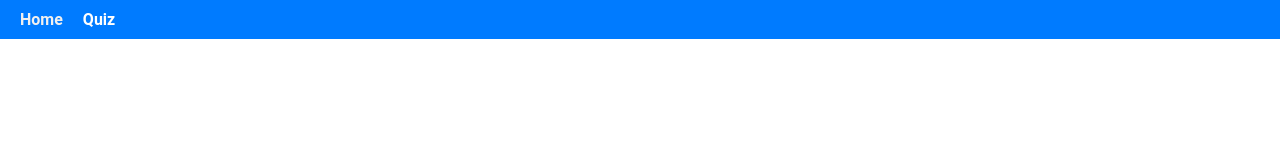
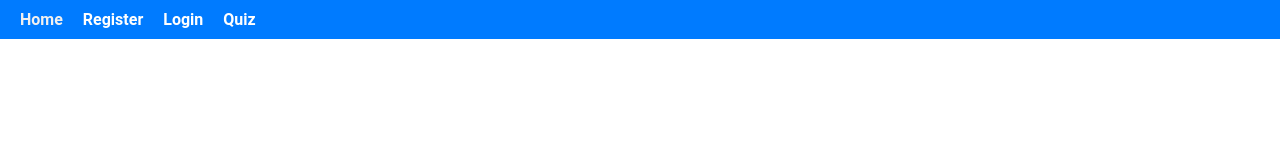
Before and after one commit to PranshDalal/EntrepreneurshipProject, a React (Create React App) app in the folder Client/: page / in a window 1280 px wide. Shown: the top 160 px of the page. Built offline with nearby package versions, Linux system fonts and the light colour scheme.

Commit message:
Added register and login to router

```diff
--- a/Client/src/App.js
+++ b/Client/src/App.js
@@ -4,6 +4,8 @@ import { BrowserRouter as Router, Route, NavLink, Routes } from 'react-router-do
 //Importing all the components
 import Home from './Components/Home/Home';
 import Questions from './Components/Quiz/Questions';
+import Login from './Components/Login/Login';
+import Register from './Components/Register/Register';
 
 
 //Importing CSS file
@@ -22,6 +24,16 @@ function App() {
               </NavLink>
             </li>
             <li>
+              <NavLink to="/register" activeclassname="active">
+                Register
+              </NavLink>
+            </li>
+            <li>
+              <NavLink to="/login" activeclassname="active">
+                Login
+              </NavLink>
+            </li>
+            <li>
               <NavLink to="/questions" activeclassname="active">
                 Quiz
               </NavLink>
@@ -32,6 +44,8 @@ function App() {
         <Routes>
           <Route path="/" element={<Home />} />
           <Route path="/questions" element={<Questions />}  />
+          <Route path="/register" element={<Register />}  />
+          <Route path="/login" element={<Login />}  />
         </Routes>
       </div>
     </Router>
```
